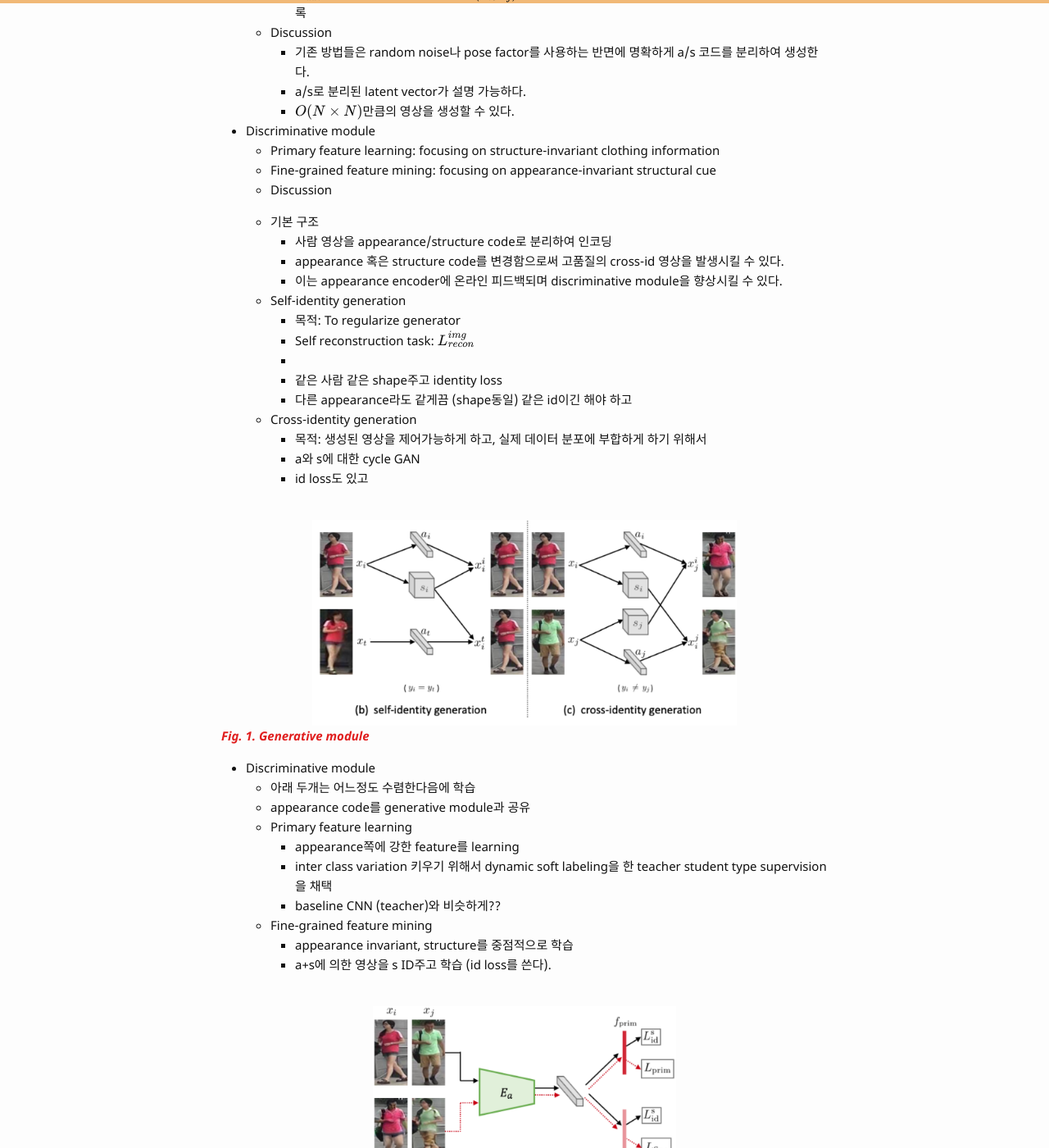
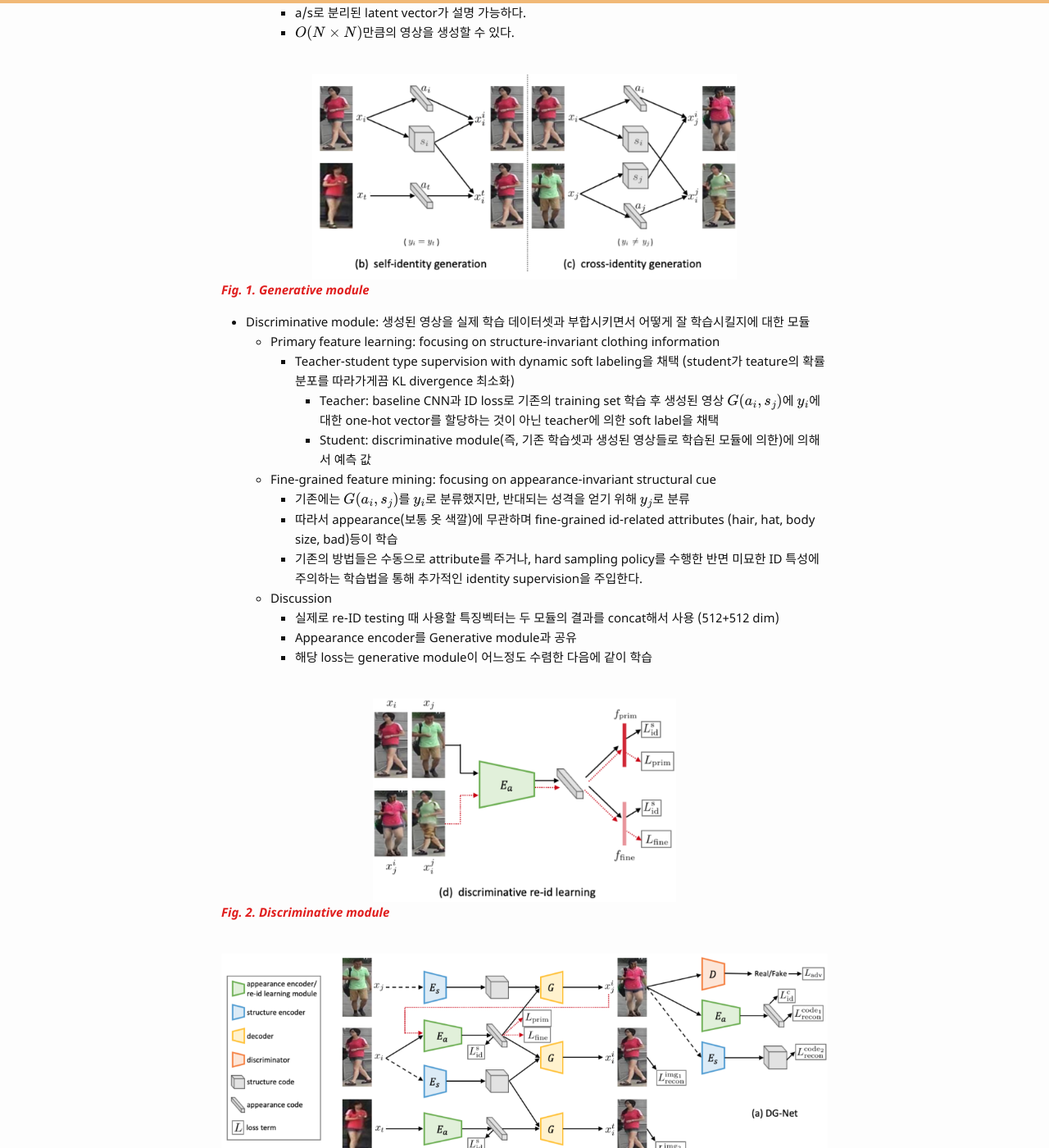
Before and after one commit to bismex/bismex.github.io, a Jekyll site: the page built from _posts/2019-06-10-DGNET.md, in a window 1280 px wide and 1400 px high, scrolled down 1523 px. Shown: the whole window at 82% size. Built offline with Jekyll 4.4.1, drawn with Linux system fonts in a browser that asks for light colours; formulas are drawn with MathJax 3; some of the changed text lies outside the part shown.

Commit message:
Update 2019-06-10-DGNET.md

```diff
--- a/_posts/2019-06-10-DGNET.md
+++ b/_posts/2019-06-10-DGNET.md
@@ -40,56 +40,39 @@ tags: CV re-id supervised gan
 
 - Generative module: 사람의 영상을 appearance($$a_i$$)와 structure($$s_j$$)로 분리하여 인코딩 후 디코딩 (a/s변경가능)
   - Self-identity generation: generator를 regularization하는 역할
-    - $$L^{img1}_{recon}$$ - 하나의 영상에서 인코딩된 자신의 appearance와 structure로 코드로 생성된 영상과의 복원오차 (L1-dist)
-    - $$L^{img2}_{recon}$$ - 자신의 appearance(그러나 다른 영상)와 structure로 코드로 생성된 영상과의 복원오차 (L1-dist)
+    - $$L^{img1}_{recon}$$ - 하나의 영상에서 인코딩된 $$a_i$$와 $$s_i$$로 생성된 영상과 $$x_i$$와의 복원오차 (L1-dist)
+    - $$L^{img2}_{recon}$$ - $$a_t$$ (같은 ID지만 다른영상)와 $$s_i$$로 생성된 영상과 $$x_i$$와의 복원오차 (L1-dist)
     - $$L^s_{id}$$ - 입력 영상에 appearance로 인코딩된 특징벡터의 identification loss
   - Cross-identity generation: a와 s를 명확히 구분하여 생성된 이미지를 제어 가능하게 하고 실제 데이터 분포에 맞게 생성
     - $$L^{code1}_{recon}$$ - $$G(a_i, s_j)$$를 appearance 인코딩 했을 때 structure에 상관없이 $$a_i$$의 특징벡터 복원 (L1-dist)
     - $$L^{code2}_{recon}$$ - $$G(a_i, s_j)$$를 structure 인코딩 했을 때 appearance에 상관없이 $$s_j$$의 특징벡터 복원 (L1-dist)
-    - $$L^s_{id}$$ - 새롭게 생성된 영상$$G(a_i, s_j)$$에 appearance로 인코딩된 특징벡터의 identification loss ($$y_i$$의 레이블)
-    - $$L_{adv}$$ - 입력 영상과, 생성된 영상 $$G(a_i, s_j)$$를 discriminator에 통과 했을 때, real/fake 결과가 나오도록
+    - $$L^c_{id}$$ - 새롭게 생성된 영상$$G(a_i, s_j)$$에 appearance로 인코딩된 특징벡터의 ID loss ($$y_i$$의 레이블)
+    - $$L_{adv}$$ - 입력 영상과, 생성된 영상 $$G(a_i, s_j)$$를 D에 통과 했을 때, real/fake 결과가 나오도록
   - Discussion
     - 기존 방법들은 random noise나 pose factor를 사용하는 반면에 명확하게 a/s 코드를 분리하여 생성한다.
     - a/s로 분리된 latent vector가 설명 가능하다.
     - $$O(N \times N)$$만큼의 영상을 생성할 수 있다.
-- Discriminative module
-  - Primary feature learning: focusing on structure-invariant clothing information
-  - Fine-grained feature mining: focusing on appearance-invariant structural cue
-  - Discussion
-
-
-
-  - 기본 구조
-    - 사람 영상을 appearance/structure code로 분리하여 인코딩
-    - appearance 혹은 structure code를 변경함으로써 고품질의 cross-id 영상을 발생시킬 수 있다.
-    - 이는 appearance encoder에 온라인 피드백되며 discriminative module을 향상시킬 수 있다.
-  - Self-identity generation
-    - 목적: To regularize generator
-    - Self reconstruction task: $$L^{img}_{recon}$$
-    -
-    - 같은 사람 같은 shape주고 identity loss
-    - 다른 appearance라도 같게끔 (shape동일) 같은 id이긴 해야 하고
-  - Cross-identity generation
-    - 목적: 생성된 영상을 제어가능하게 하고, 실제 데이터 분포에 부합하게 하기 위해서
-    - a와 s에 대한 cycle GAN
-    - id loss도 있고
 
 <br/>
 ![picture]({{ '/assets/images/DGNET01.png' | relative_url }})
 {: style="width: 70%;" class="center"}
 <span style="color: #e01f1f;">***Fig. 1. Generative module***</span>
 
-
-- Discriminative module
-  - 아래 두개는 어느정도 수렴한다음에 학습
-  - appearance code를 generative module과 공유
-  - Primary feature learning
-    - appearance쪽에 강한 feature를 learning
-    - inter class variation 키우기 위해서 dynamic soft labeling을 한 teacher student type supervision을 채택
-    - baseline CNN (teacher)와 비슷하게??
-  - Fine-grained feature mining
-    - appearance invariant, structure를 중점적으로 학습
-    - a+s에 의한 영상을 s ID주고 학습 (id loss를 쓴다).
+- Discriminative module: 생성된 영상을 실제 학습 데이터셋과 부합시키면서 어떻게 잘 학습시킬지에 대한 모듈
+  - Primary feature learning: focusing on structure-invariant clothing information
+    - Teacher-student type supervision with dynamic soft labeling을 채택
+      (student가 teature의 확률분포를 따라가게끔 KL divergence 최소화)
+      - Teacher: baseline CNN과 ID loss로 기존의 training set 학습 후
+        생성된 영상 $$G(a_i, s_j)$$에 $$y_i$$에 대한 one-hot vector를 할당하는 것이 아닌 teacher에 의한 soft label을 채택
+      - Student: discriminative module(즉, 기존 학습셋과 생성된 영상들로 학습된 모듈에 의한)에 의해서 예측 값
+  - Fine-grained feature mining: focusing on appearance-invariant structural cue
+    - 기존에는 $$G(a_i, s_j)$$를 $$y_i$$로 분류했지만, 반대되는 성격을 얻기 위해 $$y_j$$로 분류
+    - 따라서 appearance(보통 옷 색깔)에 무관하며 fine-grained id-related attributes (hair, hat, body size, bad)등이 학습
+    - 기존의 방법들은 수동으로 attribute를 주거나, hard sampling policy를 수행한 반면 미묘한 ID 특성에 주의하는 학습법을 통해 추가적인 identity supervision을 주입한다.
+  - Discussion
+    - 실제로 re-ID testing 때 사용할 특징벡터는 두 모듈의 결과를 concat해서 사용 (512+512 dim)
+    - Appearance encoder를 Generative module과 공유
+    - 해당 loss는 generative module이 어느정도 수렴한 다음에 같이 학습
 
 
 
```
